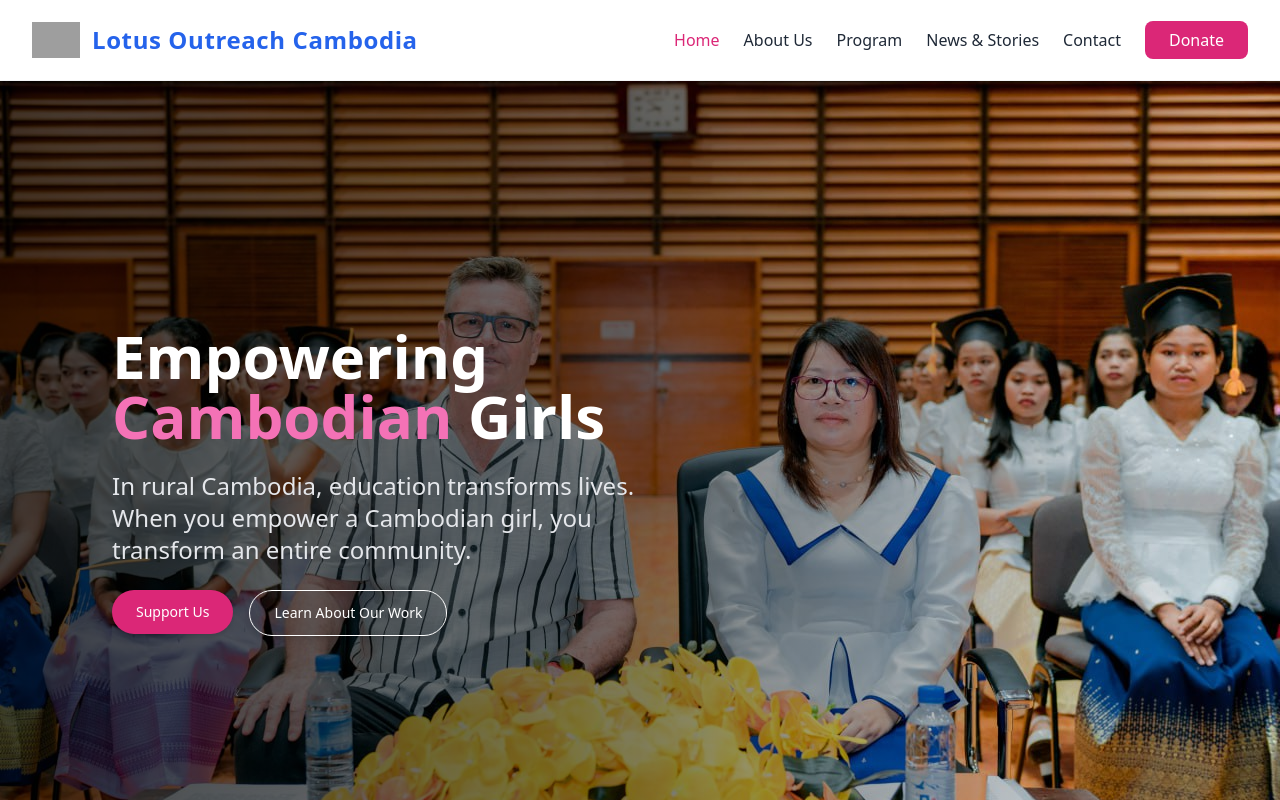
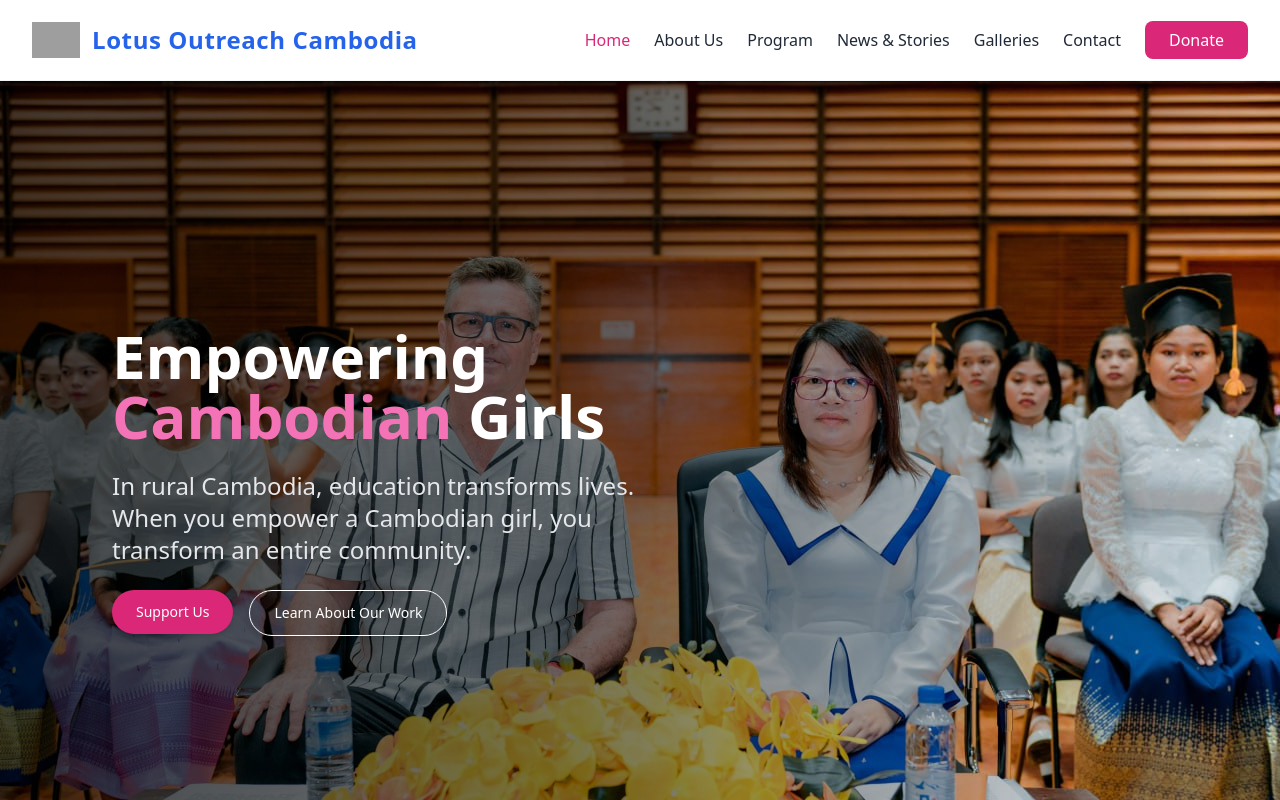
Before and after one commit to radytrainer/lotusoutreach-cambodia, a Vue app: page / in a window 1280 px wide. Shown: the top 800 px of the page. Built offline with nearby package versions, Linux system fonts and the light colour scheme; grey boxes are pictures that could not be loaded.

Commit message:
feat/(Navbar): navbar add new link page name Galleries[LOC-56]

```diff
--- a/src/components/Navbar.vue
+++ b/src/components/Navbar.vue
@@ -47,6 +47,14 @@
             :class="{ 'text-pink-600': isActive('/newstory') }"
             class="hover:text-pink-600 transition-colors"
             >News & Stories</RouterLink
+          >
+        </li>
+        <li>
+          <RouterLink
+            to="/gallery"
+            :class="{ 'text-pink-600': isActive('/newstory') }"
+            class="hover:text-pink-600 transition-colors"
+            >Galleries</RouterLink
           >
         </li>
         <li>
--- /dev/null
+++ b/src/views/GalleryView.vue
@@ -0,0 +1,14 @@
+<template>
+    <div>
+
+    </div>
+</template>
+
+<script setup>
+
+
+</script>
+
+<style lang="scss" scoped>
+
+</style>
```
